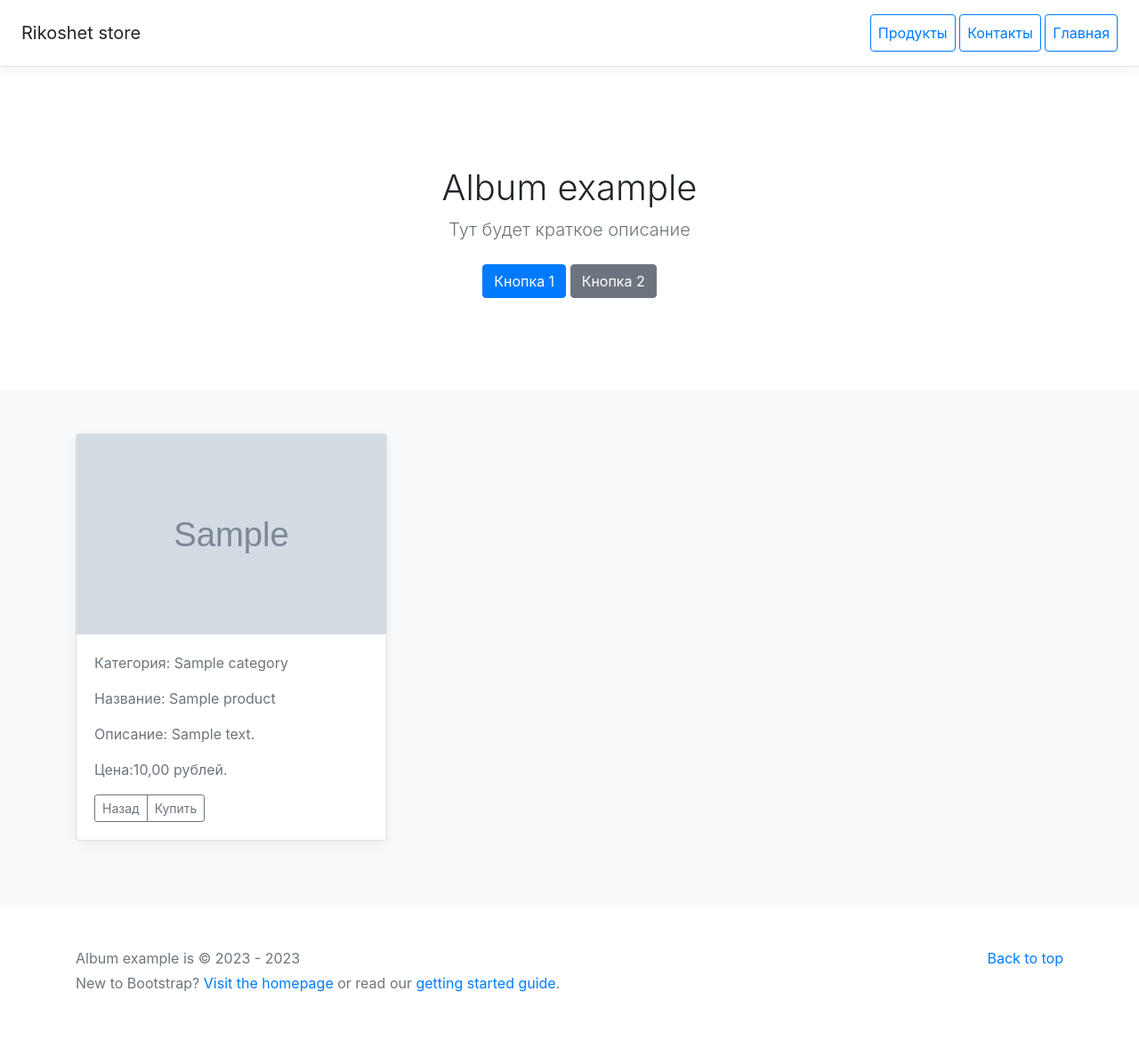
After one commit to RikoshetGames/FirstDjango, a Django app: page /product/1 in a window 1280 px wide. The commit adds this page. Shown: the whole page at 89% size. Run offline with Django 5.2, Linux system fonts and the light colour scheme; tables that the repository leaves empty hold one stand-in row (values such as "Sample post"); grey boxes marked "Sample" are stand-in pictures; some libraries are stand-ins or nearby versions.

Commit message:
MyDjango

```diff
--- /dev/null
+++ b/catalog/templates/catalog/product.html
@@ -0,0 +1,50 @@
+{% extends 'catalog/base.html' %}
+{% load my_tags %}
+{% block content %}
+{% for object in object_list %}
+<div class="col-md-4">
+    <div class="card mb-4 box-shadow">
+        <img class="card-img-top"
+             src="{{ object.product_image | product_image }}" width="300" height="225"
+             alt="Card image cap">
+        <div class="card-body">
+            <p class="card-text">
+                {% if object.in_stock %}
+                Категория: {{ object.category.category_name | slice:":100" }}
+                {% else %}
+                <span class="text-muted">Категория: {{ object.category.category_name | slice:":100" }}</span>
+                {% endif %}
+            </p>
+            <p class="card-text">
+                {% if object.in_stock %}
+                Название: {{ object.product_name | slice:":100" }}
+                {% else %}
+                <span class="text-muted">Название: {{ object.product_name | slice:":100" }}</span>
+                {% endif %}
+            </p>
+            <p class="card-text">
+                {% if object.in_stock %}
+                Описание: {{ object.product_description | slice:":100" }}
+                {% else %}
+                <span class="text-muted">Описание: {{ object.product_description | slice:":100" }}</span>
+                {% endif %}
+            </p>
+            <p class="card-text">
+                {% if object.in_stock %}
+                Цена: {{ object.product_price | slice:":100" }} рублей.
+                {% else %}
+                <span class="text-muted">Цена:{{ object.product_price | slice:":100" }} рублей.</span>
+                {% endif %}
+            </p>
+            <div class="d-flex justify-content-between align-items-center">
+                <div class="btn-group">
+                    <a href="/index/" class="btn btn-sm btn-outline-secondary">Назад</a>
+                    <button type="button" class="btn btn-sm btn-outline-secondary">Купить</button>
+                </div>
+                <small class="text-muted"></small>
+            </div>
+        </div>
+    </div>
+</div>
+{% endfor %}
+{%  endblock %}
--- a/catalog/urls.py
+++ b/catalog/urls.py
@@ -1,8 +1,9 @@
 from django.urls import path
-from catalog.views import index, contact, home
+from catalog.views import index, contact, home, product
 
 urlpatterns = [
-    path('index/', index),
-    path('contacts/', contact),
-    path('', home),
+    path('index/', index, name='index'),
+    path('contacts/', contact, name='contact'),
+    path('', home, name='home'),
+    path('product/<int:pk>', product, name='product'),
 ]
--- a/catalog/views.py
+++ b/catalog/views.py
@@ -21,3 +21,19 @@ def contact(request):
 
 def home(request):
     return render(request, 'catalog/home.html')
+
+
+# def product(request, pk):
+#     products = Product.objects.get(pk=pk)
+#     context = {
+#         'object_list': Product.objects.filter(category_id=pk),
+#         'title': products.product_name
+#     }
+#     return render(request, 'catalog/product.html', context)
+
+def product(request, pk):
+    products = Product.objects.get(pk=pk)
+    context = {
+        'object_list': Product.objects.filter(id=pk),
+    }
+    return render(request, 'catalog/product.html', context)
```
Also changed, not shown: catalog/templates/catalog/index.html (+4 -18 lines).
